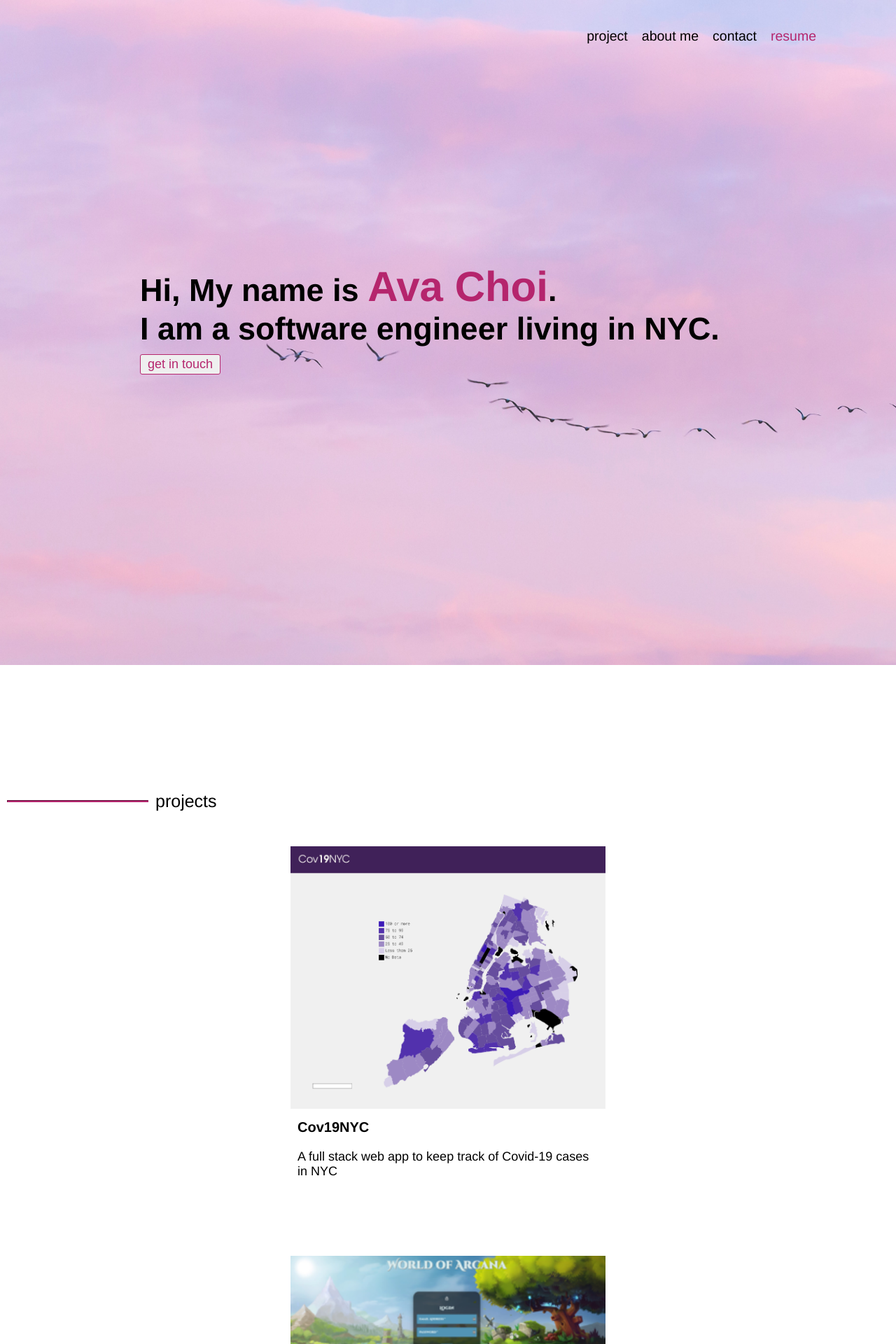
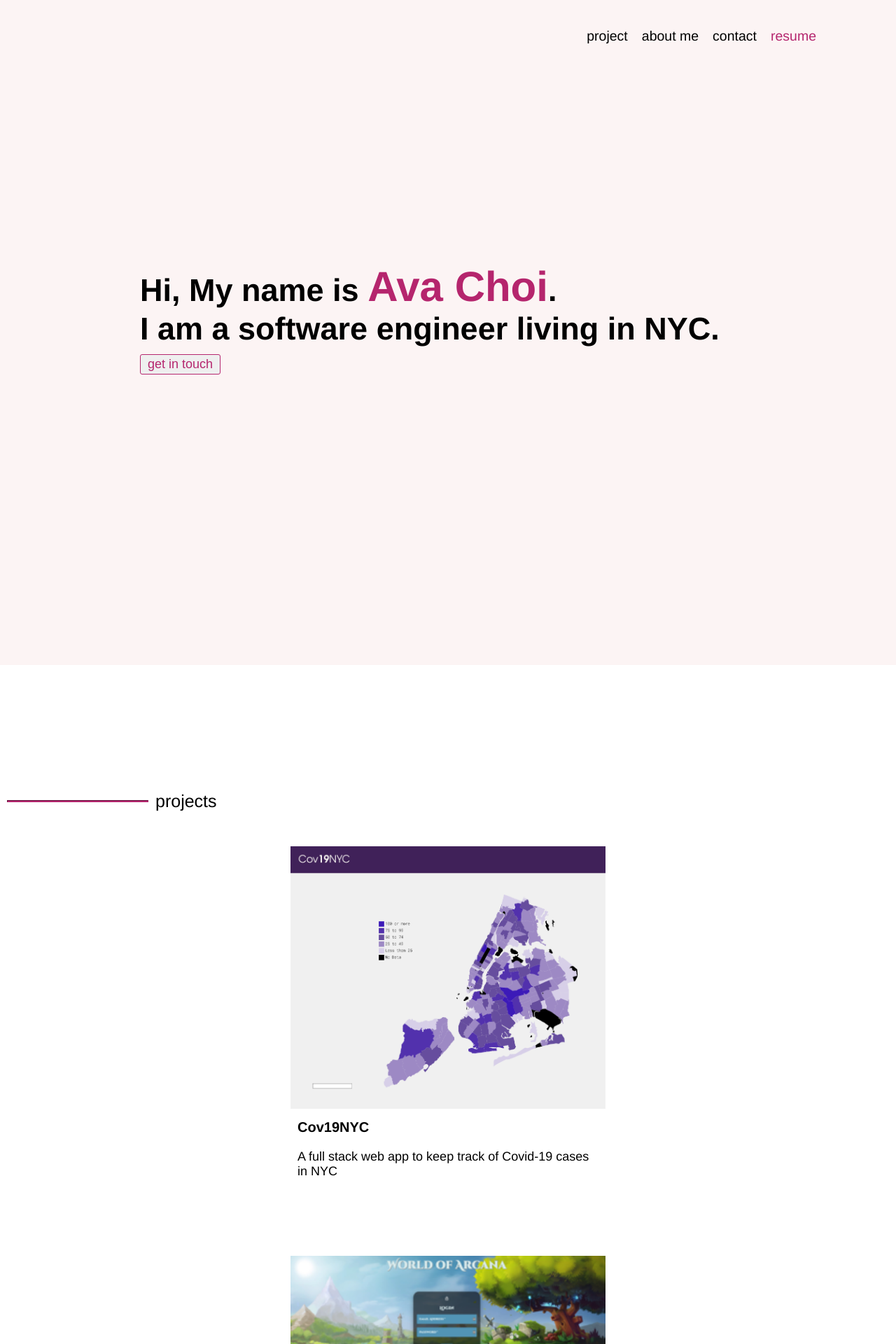
Before and after one commit to avachoi/portfolio, a React (Create React App) app: page / in a window 1280 px wide. Shown: the top 1920 px of the page at 70% size. Built offline with nearby package versions, Linux system fonts and the light colour scheme.

Commit message:
fixed colors

```diff
--- a/src/component/App.js
+++ b/src/component/App.js
@@ -209,7 +209,6 @@ function App({ mailto, label }) {
 								className="btn-info"
 								value="Send Message"
 								style={{
-									backgroundColor: "#414141",
 									border: "1px solid #b5266e",
 									color: "#b5266e",
 									borderRadius: "3px",
--- a/src/index.css
+++ b/src/index.css
@@ -47,11 +47,10 @@ header nav {
 #home {
 	height: 950px;
 	background-color: #fcf4f4;
-	background-image: url(/src/img/pink_sky.jpg);
 	background-size: 1900px;
 }
 #projects {
-	height: 950px;
+	height: 1300px;
 	padding-top: 180px;
 }
 #aboutMe {
@@ -204,7 +203,6 @@ form {
 	align-items: center;
 }
 .viewAllProjects {
-	background-color: #414141;
 	color: black;
 	border: #b5266e;
 	font-weight: bold;
```
Also changed, not shown: src/img/pink_sky.jpg (deleted).
